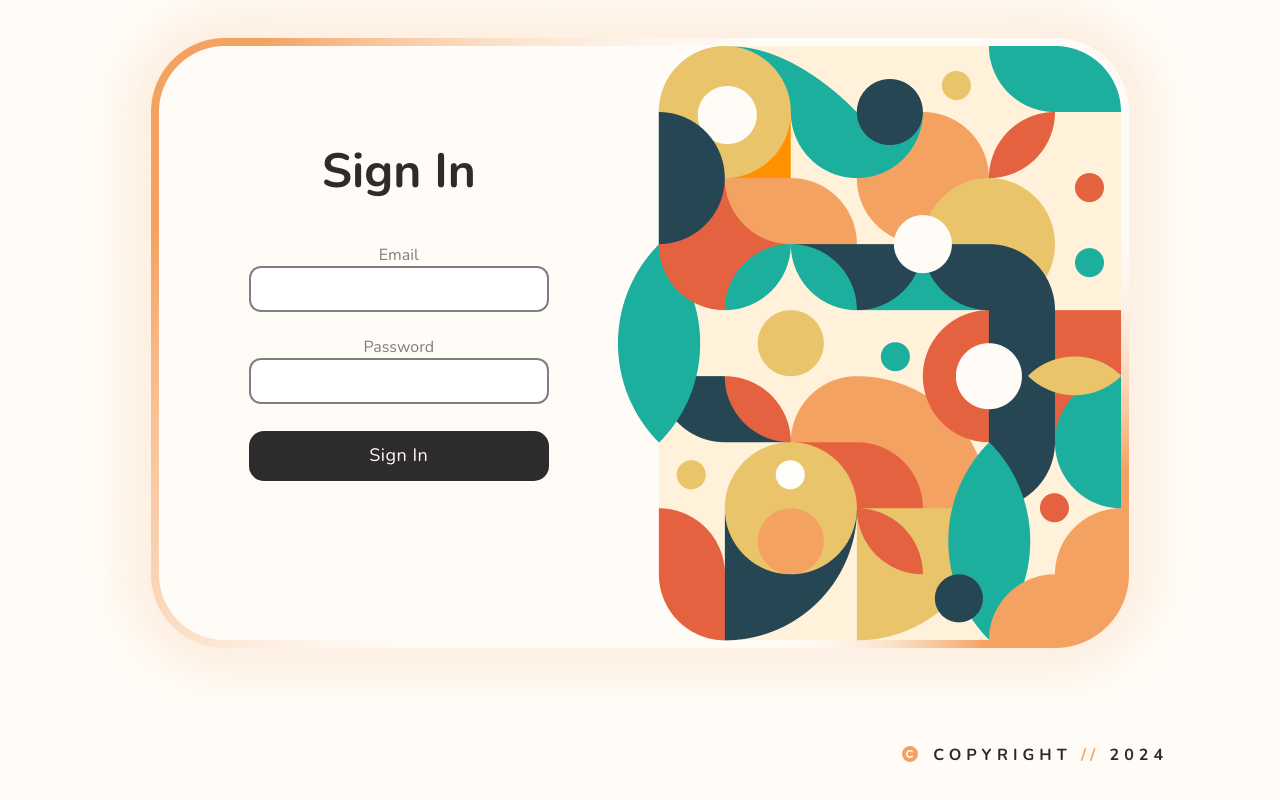
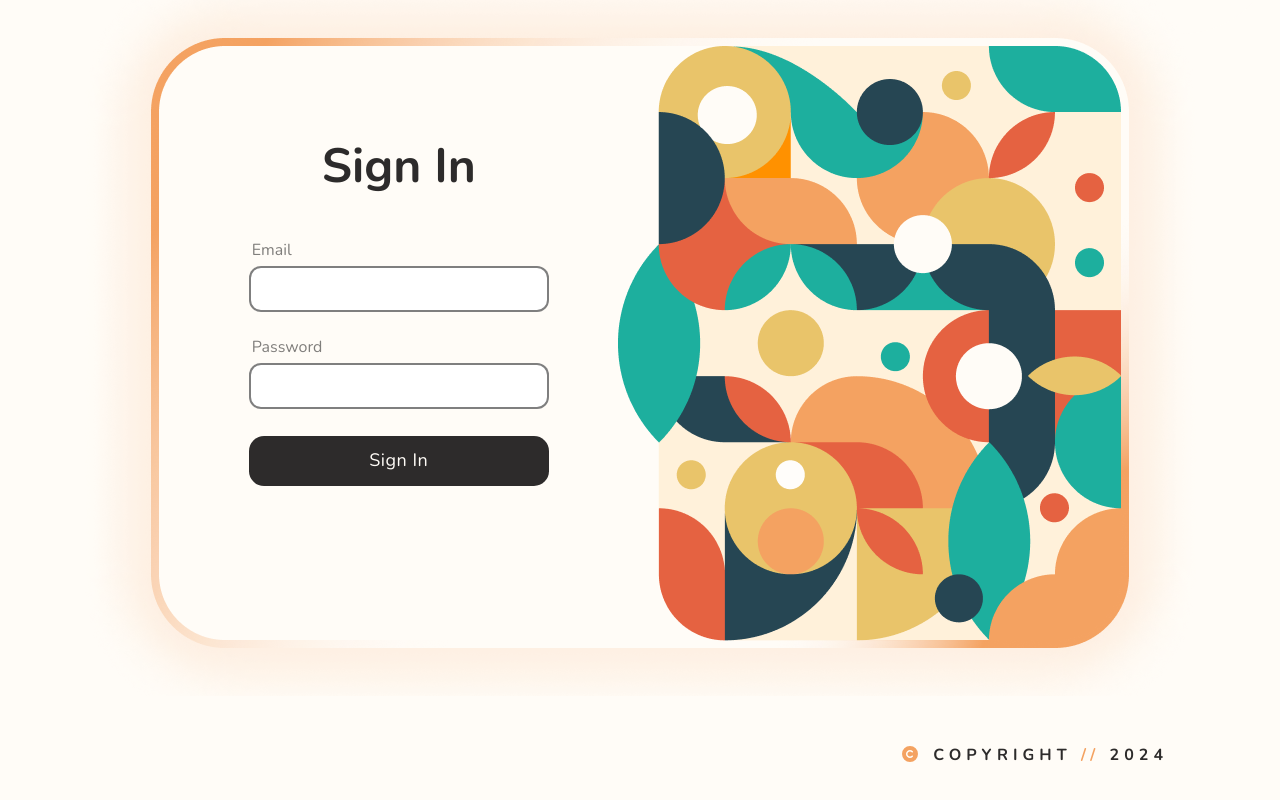
Before and after one commit to strawhat19/Smart-Garden, a Next.js app: page / in a window 1280 px wide. Shown: the part 1060-1860 px from the top of the page. Built offline with nearby package versions, Linux system fonts and the light colour scheme.

Commit message:
Adjustments

```diff
--- a/components/footer.tsx
+++ b/components/footer.tsx
@@ -1,6 +1,7 @@
 import Signin from "./signin";
 import Signup from "./signup";
 import { useContext } from "react";
+import { AuthStates } from "../shared/enums";
 import { sharedDatabase } from "../shared/shared";
 import { faCopyright } from "@fortawesome/free-solid-svg-icons";
 import { FontAwesomeIcon } from "@fortawesome/react-fontawesome";
@@ -8,19 +9,23 @@ import { faArrowRightToBracket, faUserPlus } from "@fortawesome/free-solid-svg-i
 
 
 export default function Footer() {
-    let { form } = useContext<any>(sharedDatabase);
+    let { authState } = useContext<any>(sharedDatabase);
 
     return <>
       <footer className={`footer`} style={{ position: `relative`, zIndex: 10 }}>
 
         <div className={`sectionEndText`} style={{ paddingBottom: 0, paddingTop: 75 }}>
-          <FontAwesomeIcon icon={form == `signup` ? faUserPlus : faArrowRightToBracket} style={{ paddingRight: 15 }} className={`primaryVariant`} />
-          {form == `signup` ? `REGISTER` : `WELCOME`}
+          <FontAwesomeIcon
+            className={`primaryVariant`}
+            style={{ paddingRight: 15 }}
+            icon={authState == AuthStates.signup ? faUserPlus : faArrowRightToBracket}
+          />
+          {authState == AuthStates.signup ? `REGISTER` : `WELCOME`}
           <span className={`primaryVariant`}>{` // `}</span>
-          {form == `signup` ? `TODAY` : `BACK`}
+          {authState == AuthStates.signup ? `TODAY` : `BACK`}
         </div>
 
-        {form === `signup` ? <Signup /> : <Signin />}
+        {authState === AuthStates.signup ? <Signup /> : <Signin />}
 
         <div className="sectionEndText">
           <FontAwesomeIcon icon={faCopyright} style={{ paddingRight: 15 }} className={`primaryVariant`} />
--- a/components/mobileMenu.tsx
+++ b/components/mobileMenu.tsx
@@ -32,7 +32,7 @@ export default function MobileMenu() {
                 <Nav direction={`column`} />
                 {/* Home Link */}
                 {/* <div className="navigation-tab firstLink">
-                    <Link href={`/`}>
+                    <Link href={`/`} passHref={true}>
                         <a className="current active hoverLink" href="./">
                             <FontAwesomeIcon icon={faHouseChimneyUser} /> Home
                         </a>
--- a/components/nav.tsx
+++ b/components/nav.tsx
@@ -2,9 +2,9 @@ import Link from "next/link";
 import { Button } from "@mui/material";
 import { useRouter } from "next/router";
 import { anchorPosition } from "./menu";
-import { Themes } from "../shared/enums";
 import { scrollBottom } from "../functions";
 import { useContext, useState } from "react";
+import { AuthStates, Themes } from "../shared/enums";
 import { guest, sharedDatabase } from "../shared/shared";
 import { FontAwesomeIcon } from "@fortawesome/react-fontawesome";
 import { faArrowRightToBracket, faDatabase, faMoon, faSpa, faSun, faUserPlus } from "@fortawesome/free-solid-svg-icons";
@@ -14,10 +14,10 @@ export class NavItem {
     id: string = ``;
     href: string = ``;
     title: string = ``;
-    form?: string = ``;
     new?: boolean = false;
     auth?: boolean = false;
     className: string = ``;
+    authState?: string = ``;
     constructor(data: Partial<NavItem>) {
         Object.assign(this, data);
     }
@@ -51,7 +51,7 @@ export const navOptions = {
         className: `btn regBtn signinBtn lightBtn`,
         title: `Sign In`,
         icon: faArrowRightToBracket,
-        form: `signin`,
+        authState: AuthStates.signin,
         auth: true,
     }),
     signup: new NavItem({
@@ -59,19 +59,19 @@ export const navOptions = {
         className: `btn regBtn signupBtn`,
         title: `Sign Up`,
         icon: faUserPlus,
-        form: `signup`,
+        authState: AuthStates.signup,
         auth: true,
     }),
 }
 
 export default function Nav({ direction = `row` }: any) {
     const router = useRouter();
-    const [navItems,] = useState<any>(Object.values(navOptions));
-    let { user, menu, form, setForm, setMenu, theme, setTheme } = useContext<any>(sharedDatabase);
+    const [navItems,] = useState<NavItem[]>(Object.values(navOptions));
+    let { user, menu, authState, setAuthState, setMenu, theme, setTheme } = useContext<any>(sharedDatabase);
 
     const onRegButtonClick = (e: any, id: any) => {
-        if (id == navOptions.signin.id) setForm(`signin`);
-        else setForm(`signup`);
+        if (id == navOptions.signin.id) setAuthState(AuthStates.signin);
+        else setAuthState(AuthStates.signup);
         scrollBottom();
         if (menu[anchorPosition] == true) {
             setMenu({ [anchorPosition]: false });
@@ -86,7 +86,7 @@ export default function Nav({ direction = `row` }: any) {
                     navItem.href ? (
                         // <Tooltip key={nIdx} title={title} arrow>
                             // <div className={`tooltipElement`}>
-                                <Link key={nIdx} href={navItem.href} target={navItem.new ? `_blank` : `_self`}>
+                                <Link key={nIdx} href={navItem.href} target={navItem.new ? `_blank` : `_self`} passHref={true}>
                                     <div className={`navItem navLink ${className} ${router.pathname === navItem?.href ? `active` : `inactive`}`}>
                                         <FontAwesomeIcon icon={icon} style={{ paddingRight: 15 }} />
                                         {title}
@@ -101,7 +101,7 @@ export default function Nav({ direction = `row` }: any) {
                                     id={id}
                                     key={nIdx}
                                     onClick={(e) => className.includes(`regBtn`) ? onRegButtonClick(e, id) : undefined}
-                                    className={`navItem navButton ${className} ${form == navItem.form ? `active` : `inactive`}`}
+                                    className={`navItem navButton ${className} ${authState == navItem.authState ? `active` : `inactive`}`}
                                 >
                                     <FontAwesomeIcon icon={icon} style={{ paddingRight: 15 }} />
                                     {title}
--- a/components/signin.tsx
+++ b/components/signin.tsx
@@ -19,11 +19,15 @@ export default function Signin() {
               <div className="formLabel">Sign In</div>
               <form id="signinForm" className="signinForm" onInput={(event) => trackFormInput(event)}>
                 <div id="emailInputSigninItem" className="inputItem">
-                  <div>Email</div>
+                  <div className={`authLabel left`} style={{ padding: `0 0 5px 3px` }}>
+                    Email
+                  </div>
                   <input type="email" id="emailInputSignin" />
                 </div>
                 <div id="passwordInputSigninItem" className="inputItem">
-                  <div>Password</div>
+                  <div className={`authLabel left`} style={{ padding: `0 0 5px 3px` }}>
+                    Password
+                  </div>
                   <input type="password" id="passwordInputSignin" autoComplete="password" />
                 </div>
                 <Button id="signinBtn" className="btn regBtn inputItem" title='Signin'>Sign In</Button>
--- a/components/signup.tsx
+++ b/components/signup.tsx
@@ -1,9 +1,9 @@
 import { Button } from '@mui/material';
 import { toast } from 'react-toastify';
 import { useContext, useState } from 'react';
-import { ROLES, User } from '../shared/types/users';
 import { sharedDatabase } from '../shared/shared';
 import { addUser, auth } from '../server/firebase';
+import { ROLES, User } from '../shared/types/users';
 import { createUserWithEmailAndPassword } from 'firebase/auth';
 
 export default function Signup() {
@@ -58,11 +58,15 @@ export default function Signup() {
               <div className="formLabel">Sign Up</div>
               <form onSubmit={(e) => onSignUp(e)} id="signupForm" className="signupForm">
                 <div id="emailInputSignupItem" className="inputItem">
-                  <div>Email</div>
+                  <div className={`authLabel left`} style={{ padding: `0 0 5px 3px` }}>
+                    Email
+                  </div>
                   <input type="email" name="email" id="emailInputSignup" required />
                 </div>
                 <div id="passwordInputSignupItem" className="inputItem">
-                  <div>Password</div>
+                  <div className={`authLabel left`} style={{ padding: `0 0 5px 3px` }}>
+                    Password
+                  </div>
                   <input type="password" name="password" id="passwordInputSignup" autoComplete="password" required />
                 </div>
                 <Button id="signupBtn" title="Signup" className="btn regBtn inputItem" type={`submit`}>
--- a/globals.scss
+++ b/globals.scss
@@ -1,7 +1,8 @@
-@import 'public/styles/mui';
-@import 'public/styles/nav';
-@import 'public/styles/plants';
-@import 'public/styles/themes';
+@use 'public/styles/mui';
+@use 'public/styles/nav';
+@use 'public/styles/plants';
+@use 'public/styles/themes';
+@use 'public/styles/utility';
 
 @import url("https://fonts.googleapis.com/css2?family=Montserrat:ital,wght@0,100;0,200;0,300;0,400;0,500;0,600;0,700;0,800;0,900;1,100;1,200;1,300;1,400;1,500;1,600;1,700;1,800;1,900&family=Nunito+Sans:ital,wght@0,200;0,300;0,400;0,600;0,700;0,800;0,900;1,200;1,300;1,400;1,600;1,700;1,800;1,900&family=Nunito:ital,wght@0,200;0,300;0,400;0,500;0,600;0,700;0,800;0,900;1,200;1,300;1,400;1,500;1,600;1,700;1,800;1,900&display=swap");
 
@@ -435,10 +436,10 @@ main {
           text-align: right;
           overflow: overlay;
           max-width: 515px;
+          margin-right: 0;
           @media (max-width:1365px) {
             max-width: 415px;
           }
-          margin-right: 0 !important;
           &::-webkit-scrollbar {
             display: none;
           }
--- /dev/null
+++ b/public/styles/_utility.scss
@@ -0,0 +1 @@
+.left { text-align: left; }
--- a/shared/enums.ts
+++ b/shared/enums.ts
@@ -2,3 +2,13 @@ export enum Themes {
     dark = `dark`,
     light = `light`,
 }
+
+export enum AuthStates {
+    signin = `signin`,
+    signup = `signup`,
+}
+
+export enum AuthLabels {
+    signin = `Sign In`,
+    signup = `Sign Up`,
+}
--- a/shared/shared.tsx
+++ b/shared/shared.tsx
@@ -1,8 +1,8 @@
-import { Themes } from "./enums";
 import { createContext } from "react";
 import { Plant } from "./types/plants";
 import { ROLES, User } from "./types/users";
 import { useState, useEffect } from "react";
+import { AuthStates, Themes } from "./enums";
 import { samplePlants } from "../database/plants";
 
 export const brandName = `Smart Garden AI`;
@@ -19,10 +19,10 @@ export default function SharedData({ children }: any) {
     const [open, setOpen] = useState<any>(false);
     const [user, setUser] = useState<User>(guest);
     const [users, setUsers] = useState<User[]>([]);
-    const [form, setForm] = useState<any>(`signin`);
     const [menu, setMenu] = useState<any>({left: false});
     const [scrolled, setScrolled] = useState<any>(false);
     const [theme, setTheme] = useState<any>(Themes.light);
+    const [authState, setAuthState] = useState<AuthStates | any>(AuthStates.signin);
 
     let [plants, setPlants] = useState<Plant[]>(samplePlants?.map((plnt: Plant) => new Plant(plnt)));
 
@@ -52,11 +52,11 @@ export default function SharedData({ children }: any) {
             open, setOpen,
             user, setUser,
             show, setShow,
-            form, setForm,
             users, setUsers,
             theme, setTheme,
             plants, setPlants,
             scrolled, setScrolled,
+            authState, setAuthState,
         }}>
             <div title={brandName} className={`app ${theme} ${brandName.replaceAll(` `, `_`)}`}>
                 {children}
```
